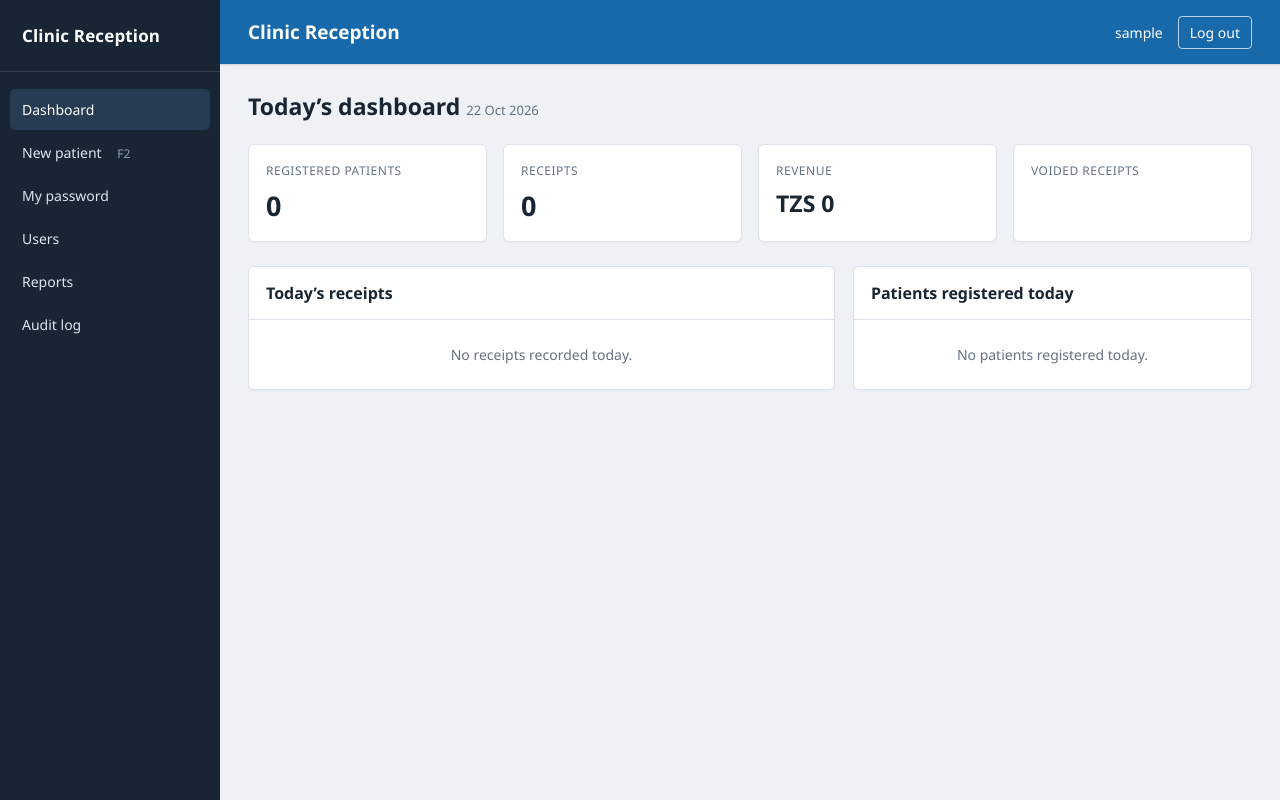
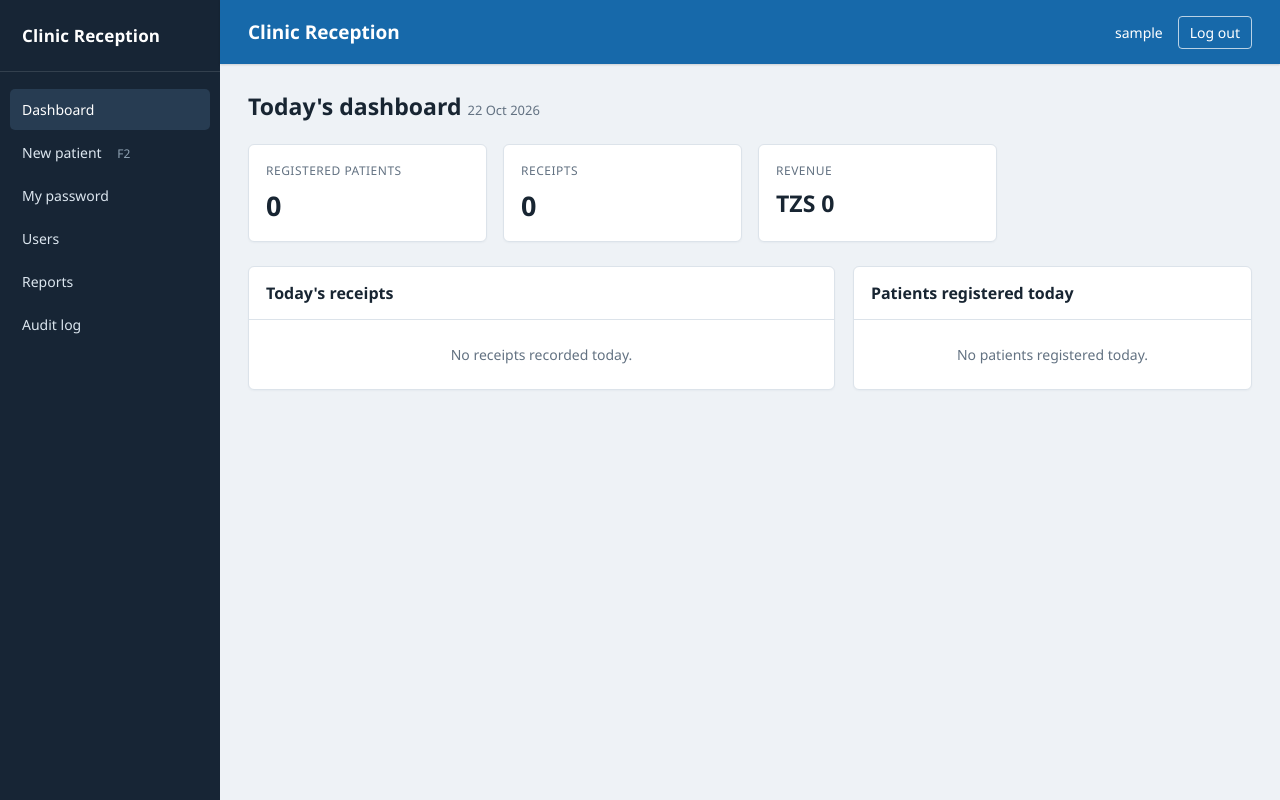
Before and after one commit to enockpaulo006-hash/Reception-management-system, a Django app: page / in a window 1280 px wide. Run offline with Django 5.2, Linux system fonts and the light colour scheme; a user stored in the database is signed in; tables that the repository leaves empty hold one stand-in row (values such as "Sample post").

Commit message:
Update dashboard.html

```diff
--- a/reception/templates/reception/dashboard.html
+++ b/reception/templates/reception/dashboard.html
@@ -1,38 +1,111 @@
+
 {% extends "reception/base.html" %}
 
-{% block title %}Dashboard — {{ CLINIC_NAME }}{% endblock %}
+{% block title %}Dashboard â€” {{ CLINIC_NAME }}{% endblock %}
 
 {% block content %}
-  {% if backup_warning %}<div class="message warning">{{ backup_warning }}</div>{% endif %}
-  <h1>Today’s dashboard <small style="font-size:13px;font-weight:400;color:#637282">{{ today|date:"d M Y" }}</small></h1>
+  {% if backup_warning %}
+    <div class="message warning">{{ backup_warning }}</div>
+  {% endif %}
+
+  <h1>
+    Today's dashboard
+    <small style="font-size:13px;font-weight:400;color:#637282">
+      {{ today|date:"d M Y" }}
+    </small>
+  </h1>
+
   <div class="cards">
-    <div class="card"><div class="card-label">Registered patients</div><div class="card-value">{{ visit_count }}</div></div>
-    <div class="card"><div class="card-label">Receipts</div><div class="card-value">{{ receipt_count }}</div></div>
-    <div class="card"><div class="card-label">Revenue</div><div class="card-value money">TZS {{ revenue_total }}</div></div>
-    <div class="card"><div class="card-label">Voided receipts</div><div class="card-value">{{ voided_count }}</div></div>
+    <div class="card">
+      <div class="card-label">Registered patients</div>
+      <div class="card-value">{{ visit_count }}</div>
+    </div>
+
+    <div class="card">
+      <div class="card-label">Receipts</div>
+      <div class="card-value">{{ receipt_count }}</div>
+    </div>
+
+    <div class="card">
+      <div class="card-label">Revenue</div>
+      <div class="card-value money">TZS {{ revenue_total }}</div>
+    </div>
   </div>
+
   <div class="panels">
     <section class="panel">
-      <div class="panel-head"><h2>Today’s receipts</h2></div>
+      <div class="panel-head">
+        <h2>Today's receipts</h2>
+      </div>
+
       <div class="panel-body">
         {% if payments %}
-          <table><thead><tr><th>Number</th><th>Time</th><th>Patient</th><th>Amount</th><th></th></tr></thead><tbody>
-          {% for payment in payments %}<tr class="{% if payment.voided %}voided{% endif %}">
-            <td>{{ payment.receipt_no }}</td><td>{{ payment.paid_at|time:"H:i" }}</td><td>{{ payment.visit.name }}</td><td>TZS {{ payment.total }}</td>
-            <td>{% if payment.voided %}<span class="pill">VOIDED</span>{% endif %} <a href="{% url 'receipt_detail' payment.receipt_no %}">View</a></td>
-          </tr>{% endfor %}
-          </tbody></table>
-        {% else %}<div class="empty">No receipts recorded today.</div>{% endif %}
+          <table>
+            <thead>
+              <tr>
+                <th>Number</th>
+                <th>Time</th>
+                <th>Patient</th>
+                <th>Amount</th>
+                <th></th>
+              </tr>
+            </thead>
+
+            <tbody>
+              {% for payment in payments %}
+                <tr>
+                  <td>{{ payment.receipt_no }}</td>
+                  <td>{{ payment.paid_at|time:"H:i" }}</td>
+                  <td>{% if payment.visit.first_name or payment.visit.second_name %}{{ payment.visit.first_name }} {{ payment.visit.second_name }}{% else %}{{ payment.visit.name }}{% endif %}</td>
+                  <td>TZS {{ payment.total }}</td>
+                  <td>
+                    <a href="{% url 'receipt_detail' payment.receipt_no %}">
+                      View
+                    </a>
+                  </td>
+                </tr>
+              {% endfor %}
+            </tbody>
+          </table>
+        {% else %}
+          <div class="empty">No receipts recorded today.</div>
+        {% endif %}
       </div>
     </section>
+
     <section class="panel">
-      <div class="panel-head"><h2>Patients registered today</h2></div>
+      <div class="panel-head">
+        <h2>Patients registered today</h2>
+      </div>
+
       <div class="panel-body">
         {% if visits %}
-          <table><thead><tr><th>Patient</th><th>Time</th><th></th></tr></thead><tbody>
-          {% for visit in visits %}<tr><td>{{ visit.name }}</td><td>{{ visit.created_at|time:"H:i" }}</td><td><a href="{% url 'visit_pay' visit.pk %}">Take payment</a></td></tr>{% endfor %}
-          </tbody></table>
-        {% else %}<div class="empty">No patients registered today.</div>{% endif %}
+          <table>
+            <thead>
+              <tr>
+                <th>Patient</th>
+                <th>Time</th>
+                <th></th>
+              </tr>
+            </thead>
+
+            <tbody>
+              {% for visit in visits %}
+                <tr>
+                  <td>{% if visit.first_name or visit.second_name %}{{ visit.first_name }} {{ visit.second_name }}{% else %}{{ visit.name }}{% endif %}</td>
+                  <td>{{ visit.created_at|time:"H:i" }}</td>
+                  <td>
+                    <a href="{% url 'visit_pay' visit.pk %}">
+                      Take payment
+                    </a>
+                  </td>
+                </tr>
+              {% endfor %}
+            </tbody>
+          </table>
+        {% else %}
+          <div class="empty">No patients registered today.</div>
+        {% endif %}
       </div>
     </section>
   </div>
```
